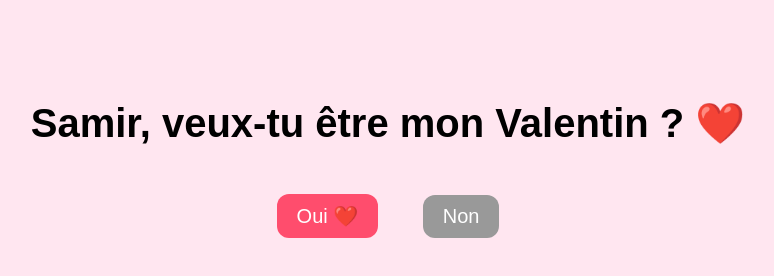
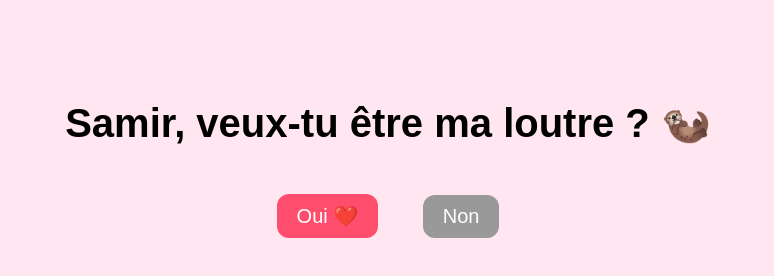
Before and after one commit to Pocket69/samir-et-pauline, a plain HTML site: page index.html in a window 1280 px wide. Shown: the whole page, without its empty margins (252-1026 px from the left). Drawn offline with Linux system fonts and the light colour scheme.

Commit message:
Update index.html

```diff
--- a/index.html
+++ b/index.html
@@ -55,7 +55,7 @@
 
 <body>
 
-  <h1 id="question">Samir, veux-tu être mon Valentin ? ❤️</h1>
+  <h1 id="question">Samir, veux-tu être ma loutre ? 🦦</h1>
 
   <button id="yes">Oui ❤️</button>
   <button id="no">Non</button>
```
